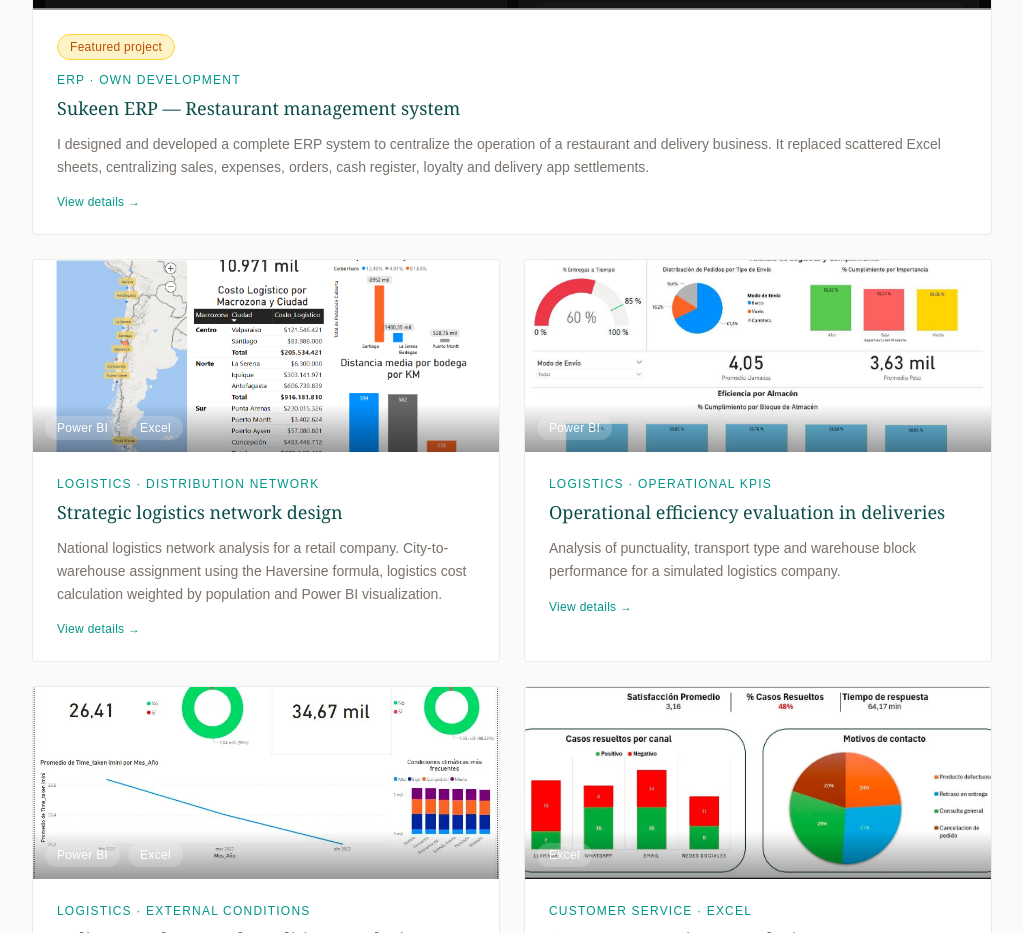
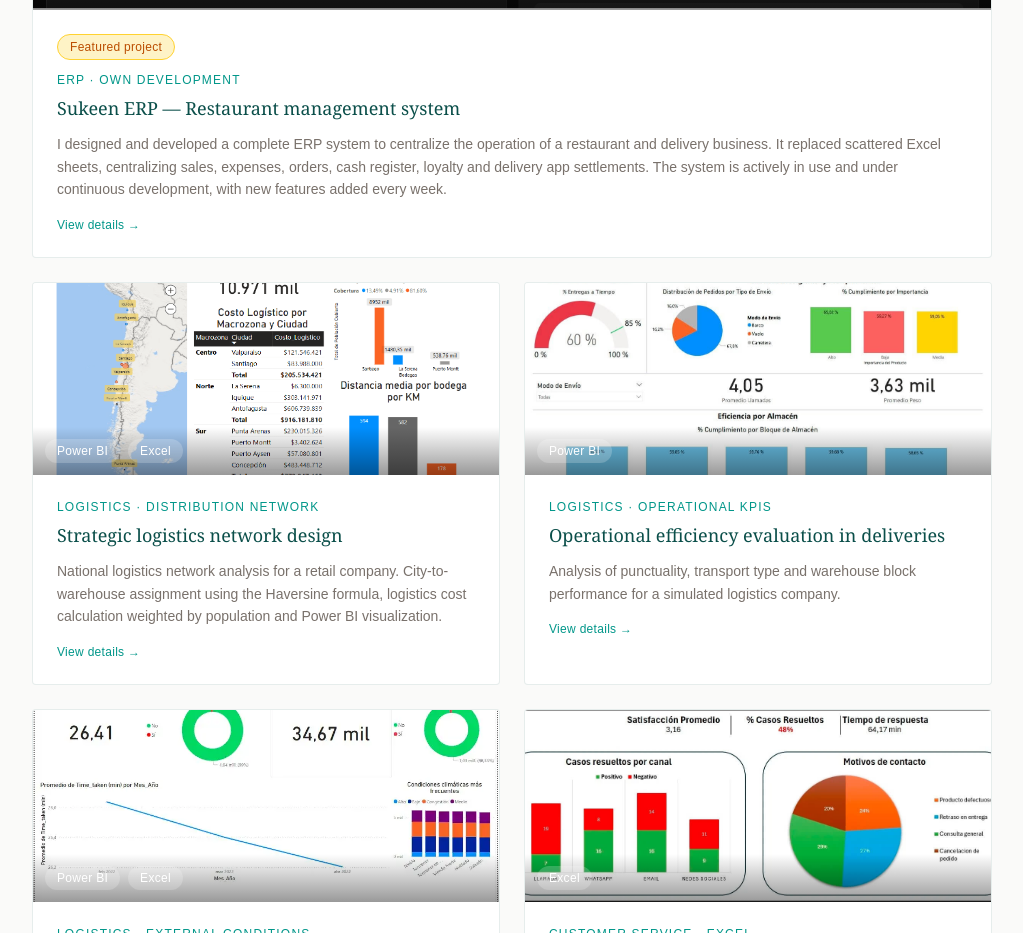
Before and after one commit to sofiabocas/portfolio-sofia, a Next.js app: page /en in a window 1280 px wide. Shown: the part 1980-2913 px from the top of the page, without its empty margins (128-1151 px from the left). Built offline with nearby package versions, Linux system fonts and the light colour scheme.

Commit message:
actualizo sukeen erp y agrego proyecto ecommerce

```diff
--- a/app/components/Proyectos.tsx
+++ b/app/components/Proyectos.tsx
@@ -18,14 +18,14 @@ const proyectos = [
     id: 1,
     categoria: "ERP · Desarrollo propio",
     titulo: "Sukeen ERP — Sistema de gestión para restaurante",
-    descripcion: "Diseñé y desarrollé un sistema ERP completo para centralizar la operación de un restaurante y negocio de delivery. Reemplazó hojas de Excel dispersas, centralizando ventas, egresos, pedidos, caja, fidelización y liquidaciones de apps de delivery.",
+    descripcion: "Diseñé y desarrollé un sistema ERP completo para centralizar la operación de un restaurante y negocio de delivery. Reemplazó hojas de Excel dispersas, centralizando ventas, egresos, pedidos, caja, fidelización y liquidaciones de apps de delivery. El sistema está activamente en uso y en desarrollo continuo, con nuevas funcionalidades agregadas cada semana.",
     objetivo: "Centralizar los datos operativos del negocio en un solo sistema, reemplazando hojas de Excel dispersas y permitiendo tomar decisiones en tiempo real.",
-    conclusion: "El sistema redujo errores de registro en un 50%, eliminó la dependencia de Excel como base de datos y permitió visualizar KPIs del negocio de forma inmediata desde cualquier dispositivo.",
+    conclusion: "El sistema redujo errores de registro, eliminó la dependencia de Excel como base de datos y permite visualizar KPIs del negocio en tiempo real desde cualquier dispositivo.",
     herramientas: ["Next.js", "PostgreSQL", "React", "TypeScript", "Vercel"],
-   imagen: "/proyectos/sukeen.png",
+    imagen: "/proyectos/sukeen.png",
     color: "from-teal-800 to-blue-800",
     destacado: true,
-    modulos: ["Dashboard KPIs", "Pedidos", "Ventas", "Egresos", "Caja", "Apps delivery", "Cocina", "Deudores", "Ranking", "Fidelización"],
+    modulos: ["Dashboard KPIs", "Pedidos / POS", "Ventas", "Egresos", "Cierre de Caja", "Apps delivery", "Cocina", "Deudores", "Ranking de productos", "Fidelización", "Comparativa mensual", "Perfil de cliente", "Usuarios", "Reportes automáticos por mail"],
   },
   {
     id: 2,
--- a/app/components/en/ProyectosEn.tsx
+++ b/app/components/en/ProyectosEn.tsx
@@ -14,18 +14,18 @@ const stagger: Variants = {
 };
 
 const projects = [
-  {
+ {
     id: 1,
     category: "ERP · Own development",
     title: "Sukeen ERP — Restaurant management system",
-    description: "I designed and developed a complete ERP system to centralize the operation of a restaurant and delivery business. It replaced scattered Excel sheets, centralizing sales, expenses, orders, cash register, loyalty and delivery app settlements.",
+    description: "I designed and developed a complete ERP system to centralize the operation of a restaurant and delivery business. It replaced scattered Excel sheets, centralizing sales, expenses, orders, cash register, loyalty and delivery app settlements. The system is actively in use and under continuous development, with new features added every week.",
     objective: "Centralize the business operational data in a single system, replacing scattered Excel sheets and enabling real-time decision-making.",
-    conclusion: "The system reduced recording errors by 50%, eliminated Excel dependency as a database and enabled immediate visualization of business KPIs from any device.",
+    conclusion: "The system reduced recording errors, eliminated Excel dependency as a database and enables real-time visualization of business KPIs from any device.",
     tools: ["Next.js", "PostgreSQL", "React", "TypeScript", "Vercel"],
     image: "/proyectos/sukeen.png",
     color: "from-teal-800 to-blue-800",
     featured: true,
-    modules: ["KPI Dashboard", "Orders", "Sales", "Expenses", "Cash Register", "Delivery Apps", "Kitchen", "Debtors", "Ranking", "Loyalty"],
+    modules: ["KPI Dashboard", "Orders / POS", "Sales", "Expenses", "Cash Register", "Delivery Apps", "Kitchen", "Debtors", "Product Ranking", "Loyalty", "Monthly Comparison", "Customer Profile", "Users", "Automatic email reports"],
   },
   {
     id: 2,
```
